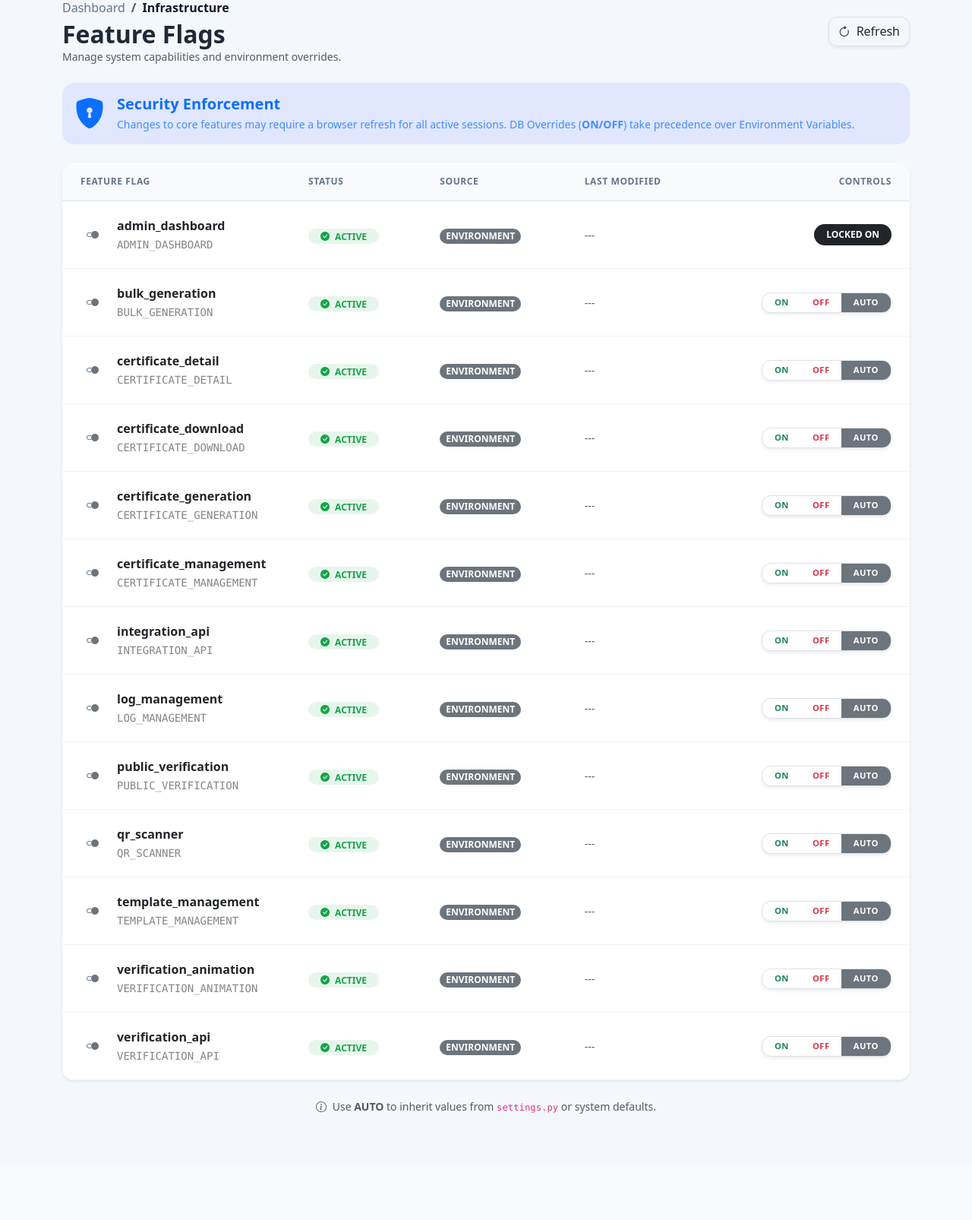
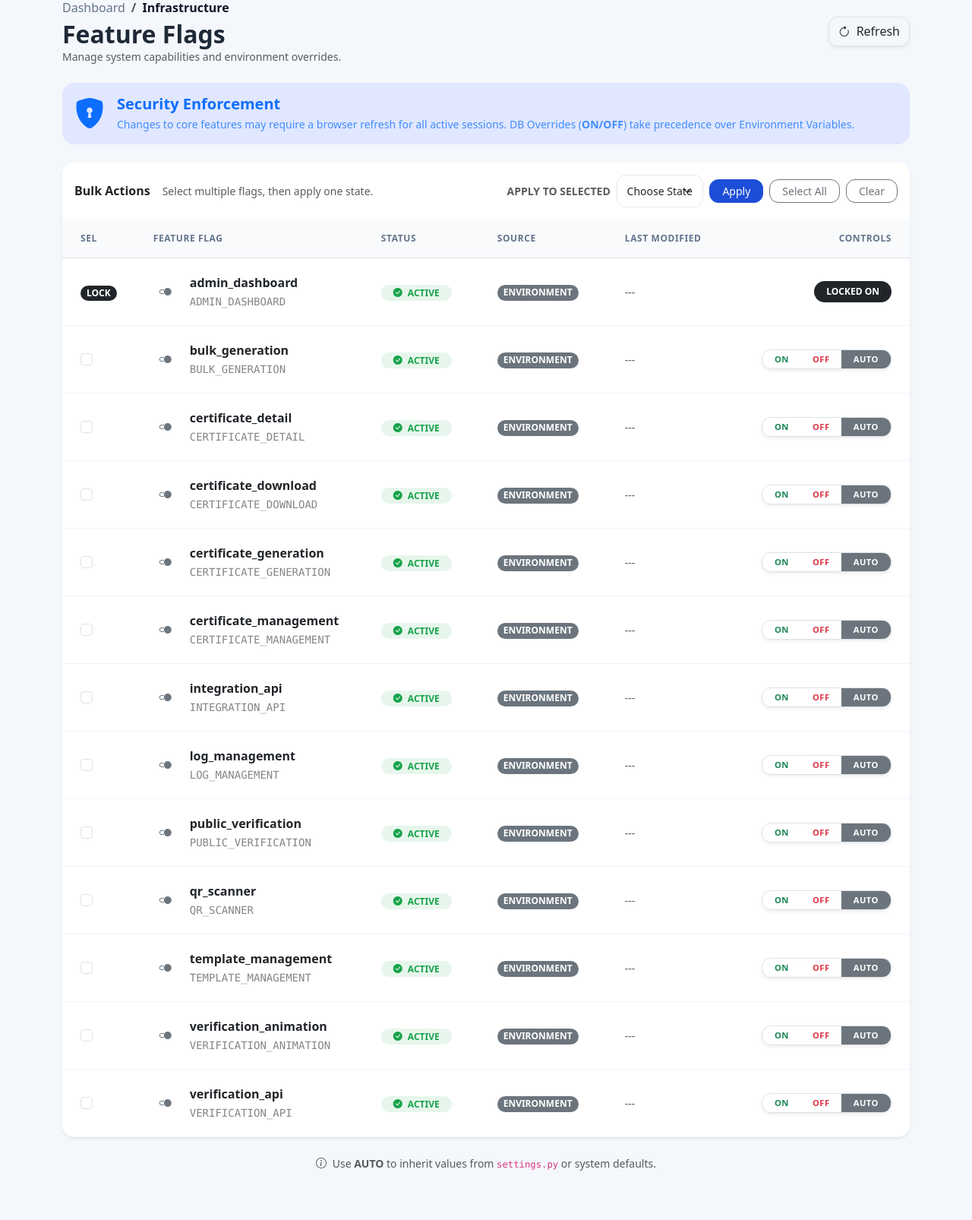
Before and after one commit to MriBoyd/act_cert_system, a Django app: page /admin/feature-flags/ in a window 1280 px wide. Shown: the part 130-1736 px from the top of the page at 76% size. Before the commit the page ends 1596 px from the top, so only its background shows below. Run offline with Django 5.2, Linux system fonts and the light colour scheme; the visitor is signed in with stand-in values (Sample User, id 1); data that the repository does not hold is empty.

Commit message:
Implement bulk actions for feature flags management in admin UI

```diff
--- a/certificate_system/apps/certificates/views/admin_views.py
+++ b/certificate_system/apps/certificates/views/admin_views.py
@@ -149,6 +149,54 @@ def feature_flags_management(request):
     if request.method == "POST":
         name = (request.POST.get("name") or "").strip()
         state = (request.POST.get("state") or "").strip()
+        bulk_state = (request.POST.get("bulk_state") or "").strip()
+        selected_names = [value.strip() for value in request.POST.getlist("selected_names") if value.strip()]
+
+        if selected_names and bulk_state:
+            allowed_bulk_states = {"on", "off", "inherit"}
+            if bulk_state not in allowed_bulk_states:
+                messages.error(request, "Invalid bulk state.")
+                return redirect("admin-feature-flags")
+
+            valid_names = [flag_name for flag_name in selected_names if flag_name in DEFAULT_FLAGS and flag_name != "admin_dashboard"]
+            if not valid_names:
+                messages.error(request, "Select at least one editable feature flag.")
+                return redirect("admin-feature-flags")
+
+            updated_count = 0
+            deleted_count = 0
+            for flag_name in valid_names:
+                if bulk_state == "inherit":
+                    deleted, _ = FeatureFlagOverride.objects.filter(name=flag_name).delete()
+                    deleted_count += deleted
+                    continue
+
+                enabled = bulk_state == "on"
+                FeatureFlagOverride.objects.update_or_create(
+                    name=flag_name,
+                    defaults={
+                        "enabled": enabled,
+                        "updated_by": request.user,
+                    },
+                )
+                updated_count += 1
+
+            if bulk_state == "inherit":
+                audit_logger.info(
+                    "event=feature_flag_bulk_reverted names=%s by=%s",
+                    ",".join(valid_names),
+                    request.user.get_username(),
+                )
+                messages.success(request, f"Reverted {len(valid_names)} feature flag(s) to default.")
+            else:
+                audit_logger.info(
+                    "event=feature_flag_bulk_set state=%s names=%s by=%s",
+                    bulk_state,
+                    ",".join(valid_names),
+                    request.user.get_username(),
+                )
+                messages.success(request, f"Updated {updated_count} feature flag(s).")
+            return redirect("admin-feature-flags")
 
         if name == "admin_dashboard":
             messages.error(request, "Admin Dashboard is always on and cannot be disabled.")
--- a/certificate_system/templates/admin/feature_flags.html
+++ b/certificate_system/templates/admin/feature_flags.html
@@ -39,10 +39,30 @@
 
     <!-- Flags Table Card -->
     <div class="card border-0 shadow-sm rounded-4 overflow-hidden animate-fade-in" style="animation-delay: 0.1s;">
+        <div class="card-header bg-white border-0 py-3 d-flex flex-wrap gap-2 justify-content-between align-items-center">
+            <div class="d-flex align-items-center gap-3">
+                <strong class="text-dark">Bulk Actions</strong>
+                <span class="text-muted small">Select multiple flags, then apply one state.</span>
+            </div>
+            <form method="post" action="{% url 'admin-feature-flags' %}" class="d-flex flex-wrap gap-2 align-items-center mb-0" id="bulkFlagsForm">
+                {% csrf_token %}
+                <span class="small text-muted fw-bold text-uppercase">Apply to selected</span>
+                <select name="bulk_state" class="form-select form-select-sm w-auto rounded-3" required>
+                    <option value="" selected disabled>Choose State</option>
+                    <option value="on">ON</option>
+                    <option value="off">OFF</option>
+                    <option value="inherit">AUTO</option>
+                </select>
+                <button type="submit" class="btn btn-sm btn-primary rounded-3 px-3">Apply</button>
+                <button type="button" class="btn btn-sm btn-outline-secondary rounded-3 px-3" id="bulkSelectAll">Select All</button>
+                <button type="button" class="btn btn-sm btn-outline-secondary rounded-3 px-3" id="bulkClearAll">Clear</button>
+            </form>
+        </div>
         <div class="table-responsive">
             <table class="table table-hover table-modern align-middle mb-0">
                 <thead class="bg-light text-muted small">
                     <tr>
+                        <th class="ps-4 py-3" style="width: 56px;">SEL</th>
                         <th class="ps-4 py-3" style="width: 300px;">FEATURE FLAG</th>
                         <th class="py-3">STATUS</th>
                         <th class="py-3">SOURCE</th>
@@ -53,6 +73,13 @@
                 <tbody>
                     {% for row in rows %}
                     <tr>
+                        <td class="ps-4">
+                            {% if row.name != 'admin_dashboard' %}
+                                <input class="form-check-input bulk-flag-check" type="checkbox" name="selected_names" value="{{ row.name }}" form="bulkFlagsForm">
+                            {% else %}
+                                <span class="badge bg-dark rounded-pill px-2 py-1">LOCK</span>
+                            {% endif %}
+                        </td>
                         <td class="ps-4">
                             <div class="d-flex align-items-center">
                                 <div class="bg-soft-secondary rounded-3 p-2 me-3">
@@ -101,16 +128,10 @@
                                 <form method="POST" action="{% url 'admin-feature-flags' %}" class="d-inline-flex gap-1 justify-content-end align-items-center">
                                     {% csrf_token %}
                                     <input type="hidden" name="name" value="{{ row.name }}">
-
                                     <div class="btn-group btn-group-sm rounded-3 overflow-hidden border shadow-sm" role="group">
-                                        <input type="radio" class="btn-check" name="state" value="on" id="on_{{ forloop.index }}" {% if row.state == 'on' %}checked{% endif %} onchange="this.form.submit()">
-                                        <label class="btn btn-outline-success border-0 px-3 fw-bold" for="on_{{ forloop.index }}">ON</label>
-
-                                        <input type="radio" class="btn-check" name="state" value="off" id="off_{{ forloop.index }}" {% if row.state == 'off' %}checked{% endif %} onchange="this.form.submit()">
-                                        <label class="btn btn-outline-danger border-0 px-3 fw-bold" for="off_{{ forloop.index }}">OFF</label>
-
-                                        <input type="radio" class="btn-check" name="state" value="inherit" id="inherit_{{ forloop.index }}" {% if row.state == 'inherit' %}checked{% endif %} onchange="this.form.submit()">
-                                        <label class="btn btn-outline-secondary border-0 px-3 fw-bold" for="inherit_{{ forloop.index }}">AUTO</label>
+                                        <button type="submit" class="btn btn-outline-success border-0 px-3 fw-bold {% if row.state == 'on' %}active{% endif %}" name="state" value="on">ON</button>
+                                        <button type="submit" class="btn btn-outline-danger border-0 px-3 fw-bold {% if row.state == 'off' %}active{% endif %}" name="state" value="off">OFF</button>
+                                        <button type="submit" class="btn btn-outline-secondary border-0 px-3 fw-bold {% if row.state == 'inherit' %}active{% endif %}" name="state" value="inherit">AUTO</button>
                                     </div>
                                 </form>
                             {% endif %}
@@ -118,7 +139,7 @@
                     </tr>
                     {% empty %}
                     <tr>
-                        <td colspan="5" class="py-5 text-center text-muted">
+                        <td colspan="6" class="py-5 text-center text-muted">
                             <i class="bi bi-slash-square display-1 opacity-10 mb-3 d-block"></i>
                             <p>No feature flags found in configuration.</p>
                         </td>
@@ -153,4 +174,48 @@
     .btn-check:checked + .btn-outline-danger { background-color: #dc3545; color: white; }
     .btn-check:checked + .btn-outline-secondary { background-color: #6c757d; color: white; }
 </style>
+
+<script>
+document.addEventListener('DOMContentLoaded', function () {
+    const bulkChecks = document.querySelectorAll('.bulk-flag-check');
+    const selectAll = document.getElementById('bulkSelectAll');
+    const clearAll = document.getElementById('bulkClearAll');
+    const bulkForm = document.getElementById('bulkFlagsForm');
+
+    if (selectAll) {
+        selectAll.addEventListener('click', function () {
+            bulkChecks.forEach((checkbox) => (checkbox.checked = true));
+        });
+    }
+
+    if (clearAll) {
+        clearAll.addEventListener('click', function () {
+            bulkChecks.forEach((checkbox) => (checkbox.checked = false));
+        });
+    }
+
+    if (bulkForm) {
+        bulkForm.addEventListener('submit', function (event) {
+            const checkedCount = Array.from(bulkChecks).filter((checkbox) => checkbox.checked).length;
+            const bulkState = this.querySelector('select[name="bulk_state"]').value;
+
+            if (!checkedCount) {
+                event.preventDefault();
+                alert('Select at least one feature flag first.');
+                return;
+            }
+
+            if (!bulkState) {
+                event.preventDefault();
+                alert('Choose a bulk state first.');
+                return;
+            }
+
+            if (!confirm('Apply this state to the selected feature flags?')) {
+                event.preventDefault();
+            }
+        });
+    }
+});
+</script>
 {% endblock %}
```
Also changed, not shown: 2 other files.
